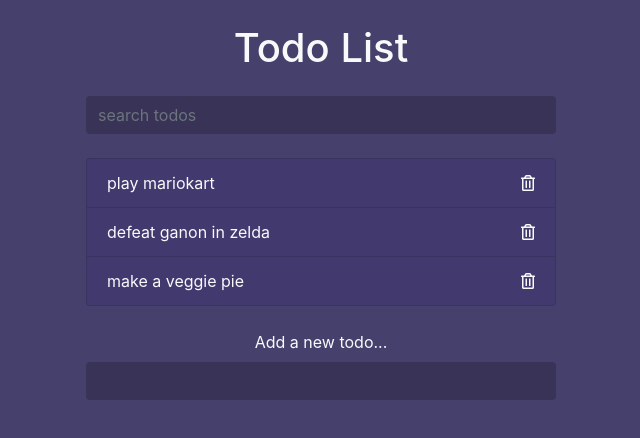
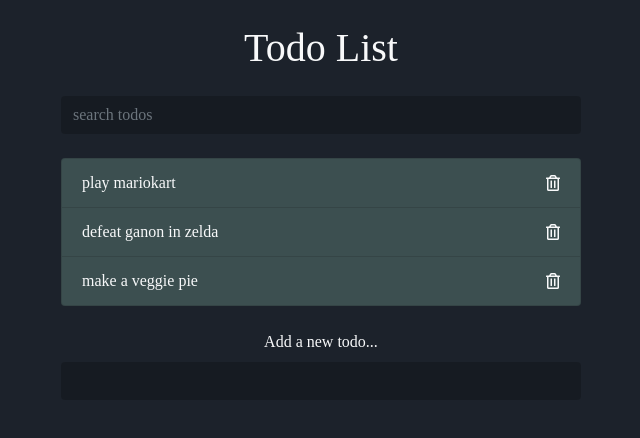
Before and after one commit to josealarconchacon/TODO, a plain HTML site: page index.html in a window 1280 px wide. Shown: the whole page, without its empty margins (319-959 px from the left). Drawn offline with nearby package versions, Linux system fonts and the light colour scheme.

```diff
--- a/css/style.css
+++ b/css/style.css
@@ -1,10 +1,11 @@
 body{
-    background: #46406d;
+  background: #1c222b;
 }
-
+.mb-4 {
+  font-family:'Times New Roman', Times, serif;
+}
 .container{
-    max-width: 500px;
-
+  max-width: 550px;
 }
 
 input[type=text],
@@ -12,13 +13,16 @@ body{
   color: #fff;
   border: none;
   background: rgba(0,0,0,0.2);
-    max-width: 500px;
+  max-width: 550px;
+  transition: width 0.4s ease-in-out;
 }
-
 .todos li{
-    background: #423a6f;
+  background: #3c4f50;
 }
-
 .delete{
   cursor: pointer;
 }
+/* add new todo */
+.text-light {
+  font-family:'Times New Roman', Times, serif;
+}
```
Lines whose indentation alone changed are shown as unchanged.
